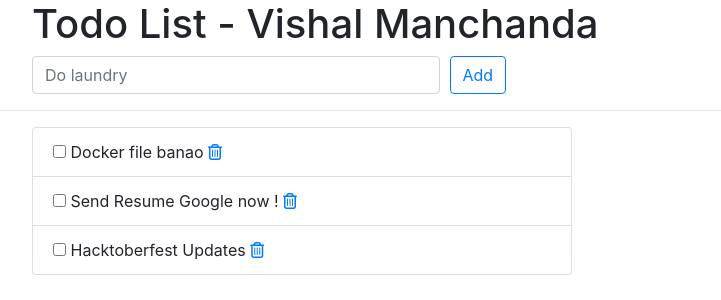
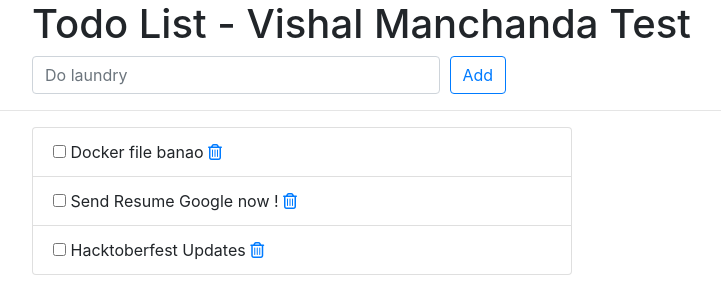
Before and after one commit to vishalmanchanda143/python-jenkin-project, a Django app: page /todos/ in a window 1280 px wide. Shown: the top 300 px of the page, without its empty margins (243-964 px from the left). Run offline with Django 3.2, Linux system fonts and the light colour scheme; data comes from the database, SQL or seed files in the repository; some libraries are stand-ins or nearby versions.

Commit message:
Update index.html

```diff
--- a/todos/templates/todos/index.html
+++ b/todos/templates/todos/index.html
@@ -12,7 +12,7 @@
     <div class="offset-md-2 col-lg-9">
       <div class="page-header">
         <h1>
-          Todo List - Vishal Manchanda
+          Todo List - Vishal Manchanda Test
         </h1>
       </div>
     </div>
```
